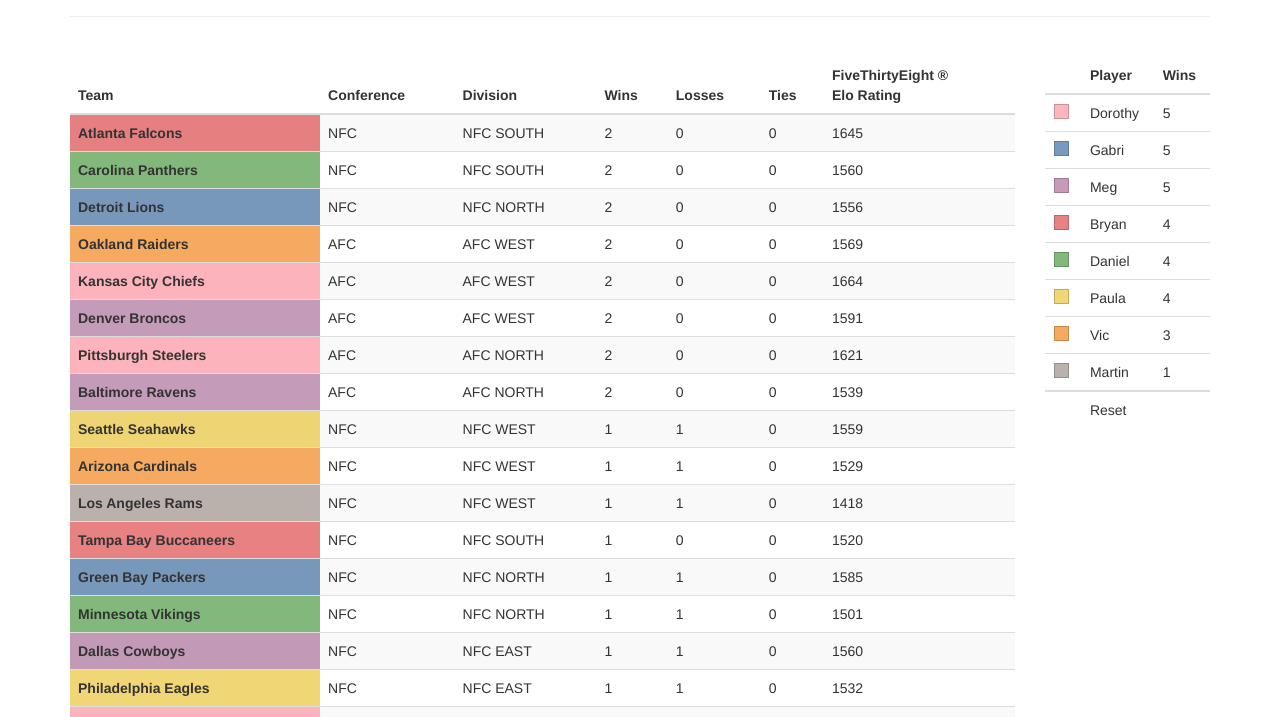
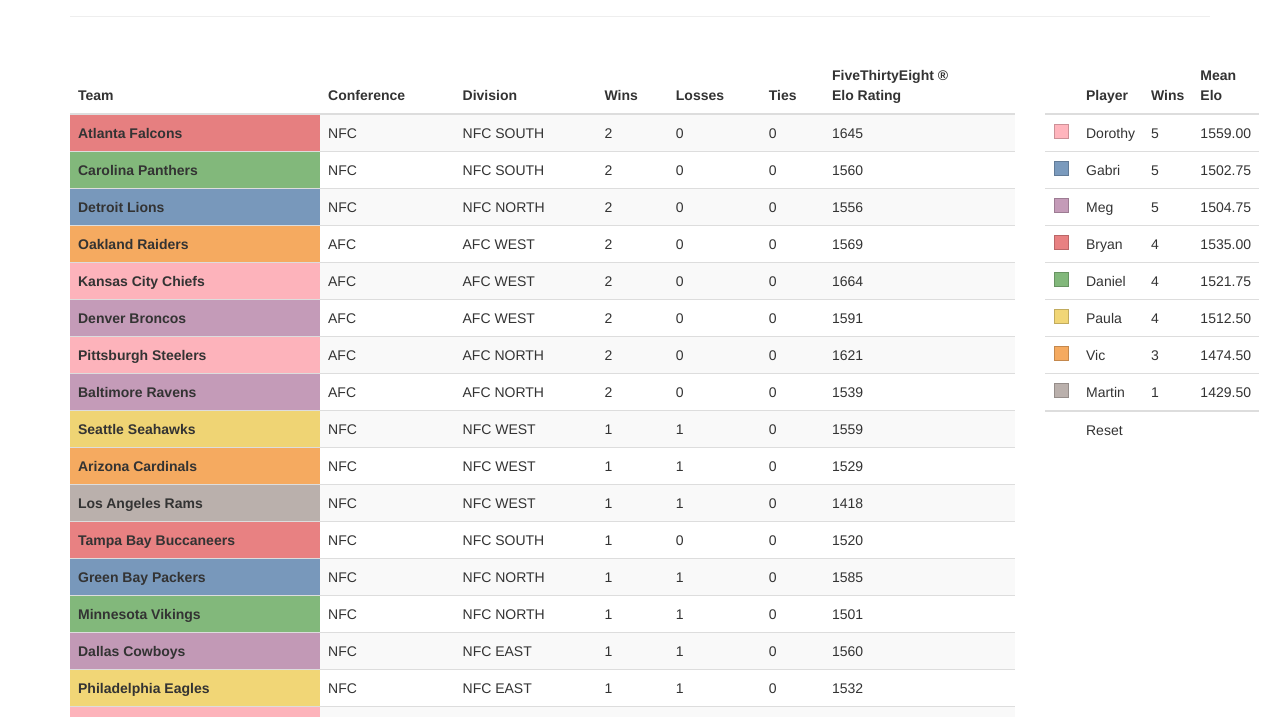
Before and after one commit to dacuevas/dacuevas.github.io, a plain HTML site: page projects/ap2017/index.html in a window 1280 px wide. Shown: the part 83-800 px from the top of the page. Drawn offline with nearby package versions, Linux system fonts and the light colour scheme.

Commit message:
Add player elo

```diff
--- a/projects/ap2017/assets/script.js
+++ b/projects/ap2017/assets/script.js
@@ -30,6 +30,8 @@ function fill_table_teams(data) {
     player_wins["dorothy"] = 0;
     player_wins["paula"] = 0;
     player_wins["vic"] = 0;
+    var player_avg_elo = {"bryan": 0, "daniel": 0, "gabri": 0, "meg": 0,
+                          "martin": 0, "dorothy": 0, "paula": 0, "vic": 0};
     var table_data = {};
     data = data.split("\n");
     for (i = 1; i <= 32; ++i) {
@@ -72,6 +74,9 @@ function fill_table_teams(data) {
             if (col == 3) {
                 player_wins[cl] += Number(i);
             }
+            else if (col == 6) {
+                player_avg_elo[cl] += Number(i);
+            }
             html += "<td>" + i + "</td>";
         }
         html += "</tr>";
@@ -80,6 +85,7 @@ function fill_table_teams(data) {
 
     for (var i in player_wins) {
         $("#" + i + "_total").html(player_wins[i]);
+        $("#" + i + "_elo").html((player_avg_elo[i] / 4).toFixed(2));
     }
 }
 
--- a/projects/ap2017/index.html
+++ b/projects/ap2017/index.html
@@ -52,33 +52,57 @@
                 <table id="table_teams_legend" class="table tablesorter">
                     <thead>
                         <tr>
-                            <th></th><th>Player</th><th>Wins</th>
+                            <th></th><th>Player</th><th>Wins</th><th>Mean<br/>Elo</th>
                         </tr>
                     </thead>
                     <tbody>
                     <tr>
-                        <td><div class="player_square bryan"></div></td><td class="hov" onclick="highlight('bryan')">Bryan</td><td id="bryan_total"></td>
+                        <td><div class="player_square bryan"></div></td>
+                        <td class="hov" onclick="highlight('bryan')">Bryan</td>
+                        <td id="bryan_total"></td>
+                        <td id="bryan_elo"></td>
                     </tr>
                     <tr>
-                        <td><div class="player_square daniel"></div></td><td class="hov" onclick="highlight('daniel')">Daniel</td><td id="daniel_total"></td>
+                        <td><div class="player_square daniel"></div></td>
+                        <td class="hov" onclick="highlight('daniel')">Daniel</td>
+                        <td id="daniel_total"></td>
+                        <td id="daniel_elo"></td>
                     </tr>
                     <tr>
-                        <td><div class="player_square dorothy"></div></td><td class="hov" onclick="highlight('dorothy')">Dorothy</td><td id="dorothy_total"></td>
+                        <td><div class="player_square dorothy"></div></td>
+                        <td class="hov" onclick="highlight('dorothy')">Dorothy</td>
+                        <td id="dorothy_total"></td>
+                        <td id="dorothy_elo"></td>
                     </tr>
                     <tr>
-                        <td><div class="player_square gabri"></div></td><td class="hov" onclick="highlight('gabri')">Gabri</td><td id="gabri_total"></td>
+                        <td><div class="player_square gabri"></div></td>
+                        <td class="hov" onclick="highlight('gabri')">Gabri</td>
+                        <td id="gabri_total"></td>
+                        <td id="gabri_elo"></td>
                     </tr>
                     <tr>
-                        <td><div class="player_square martin"></div></td><td class="hov" onclick="highlight('martin')">Martin</td><td id="martin_total"></td>
+                        <td><div class="player_square martin"></div></td>
+                        <td class="hov" onclick="highlight('martin')">Martin</td>
+                        <td id="martin_total"></td>
+                        <td id="martin_elo"></td>
                     </tr>
                     <tr>
-                        <td><div class="player_square meg"></div></td><td class="hov" onclick="highlight('meg')">Meg</td><td id="meg_total"></td>
+                        <td><div class="player_square meg"></div></td>
+                        <td class="hov" onclick="highlight('meg')">Meg</td>
+                        <td id="meg_total"></td>
+                        <td id="meg_elo"></td>
                     </tr>
                     <tr>
-                        <td><div class="player_square paula"></div></td><td class="hov" onclick="highlight('paula')">Paula</td><td id="paula_total"></td>
+                        <td><div class="player_square paula"></div></td>
+                        <td class="hov" onclick="highlight('paula')">Paula</td>
+                        <td id="paula_total"></td>
+                        <td id="paula_elo"></td>
                     </tr>
                     <tr>
-                        <td><div class="player_square vic"></div></td><td class="hov" onclick="highlight('vic')">Vic</td><td id="vic_total"></td>
+                        <td><div class="player_square vic"></div></td>
+                        <td class="hov" onclick="highlight('vic')">Vic</td>
+                        <td id="vic_total"></td>
+                        <td id="vic_elo"></td>
                     </tr>
                     </tbody>
                     <footer>
```
